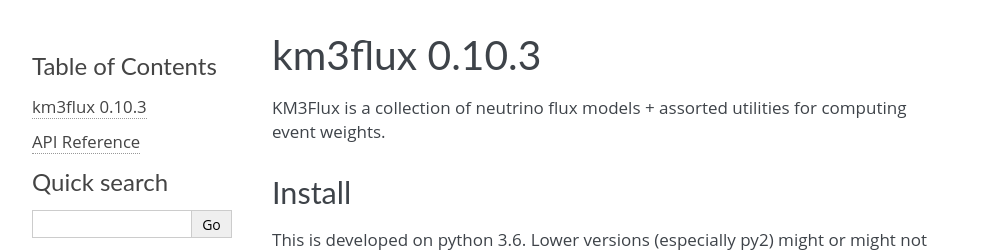
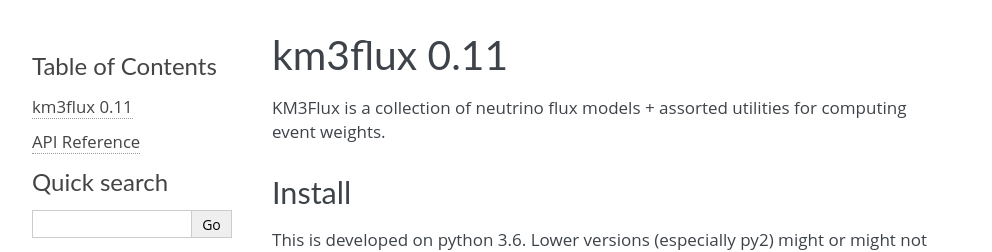
Before and after one commit to KM3NeT/km3flux, a Sphinx documentation site: the page built from doc/index.rst, in a window 1280 px wide. Shown: the top 252 px of the page, without its empty margins (148-1140 px from the left). Built offline with Sphinx 7.4.7, drawn with Linux system fonts in a browser that asks for light colours; formulas are drawn with MathJax 3.

Commit message:
Bump version number

```diff
--- a/doc/version.txt
+++ b/doc/version.txt
@@ -1,2 +1,2 @@
-km3flux 0.10.3
-==============
+km3flux 0.11
+============
--- a/km3flux/__init__.py
+++ b/km3flux/__init__.py
@@ -1 +1 @@
-__version__ = '0.10.3'
+__version__ = '0.11'
```
